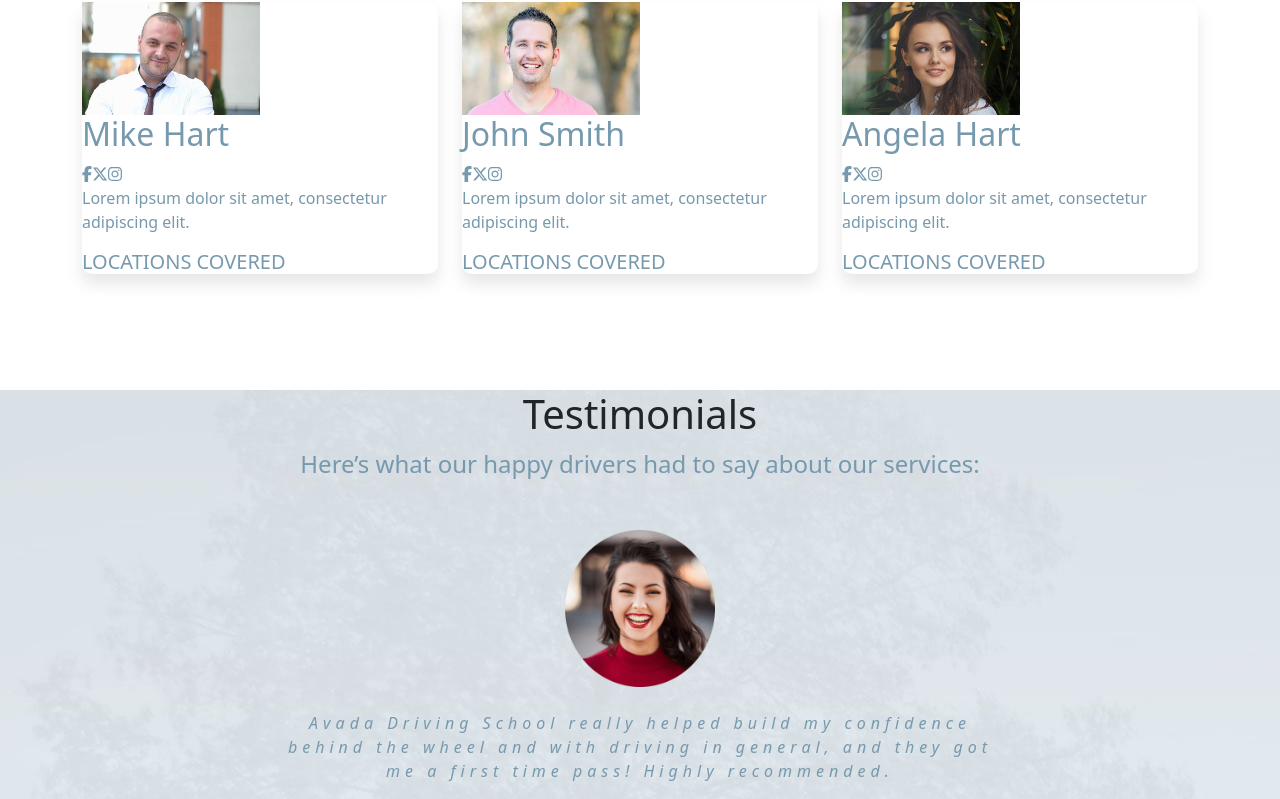
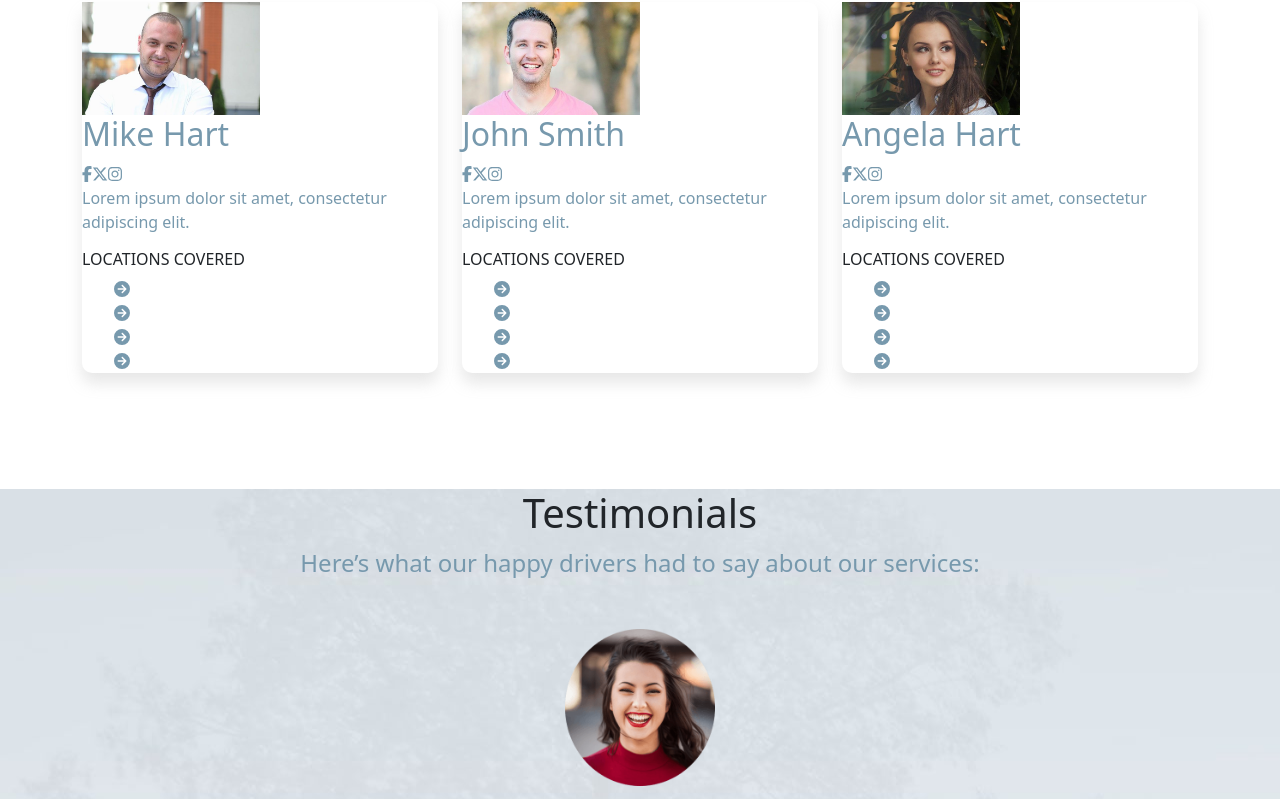
Before and after one commit to MiriamPecora/proj-html-vuejs, a Vue app: page / in a window 1280 px wide. Shown: the part 2913-3712 px from the top of the page. Built offline with nearby package versions, Linux system fonts and the light colour scheme.

Commit message:
[FIX] Card fix arrow

```diff
--- a/src/components/AppCard.vue
+++ b/src/components/AppCard.vue
@@ -28,7 +28,6 @@ export default {
     },
     computed: {
         imageUrl() {
-            console.log(this.pathFolder + this.imagePath)
             return new URL(this.pathFolder + this.imagePath + '.jpg', import.meta.url).href;
         }
     }
@@ -37,7 +36,7 @@ export default {
 
 <template>
 <div class="team-10-card" :class="{'card-lg': isFullWidth}">
-    <div class="d-flex">
+    <div>
         <img :src="imageUrl" :alt="this.name">
     </div>
     <div>
@@ -48,11 +47,23 @@ export default {
             <font-awesome-icon icon="fa-brands fa-instagram"/>
         </span>
         <p>{{ description }}</p>
-        <div>
-            <h5>LOCATIONS COVERED</h5>
+        <div :class="{'card-lg': isFullWidth}">
+            <h5 class="fs-6 text-dark">LOCATIONS COVERED</h5>
             <ul>
                 <li>
-                    <font-awesome-icon icon="fa-solid fa-circle-right-arrow"/>
+                    <font-awesome-icon icon="fa-solid fa-circle-arrow-right"/>
+                    {{ locations }}
+                </li>
+                <li>
+                    <font-awesome-icon icon="fa-solid fa-circle-arrow-right"/>
+                    {{ locations }}
+                </li>
+                <li>
+                    <font-awesome-icon icon="fa-solid fa-circle-arrow-right"/>
+                    {{ locations }}
+                </li>
+                <li>
+                    <font-awesome-icon icon="fa-solid fa-circle-arrow-right"/>
                     {{ locations }}
                 </li>
             </ul>
--- a/src/pages/PageAbout.vue
+++ b/src/pages/PageAbout.vue
@@ -51,7 +51,8 @@ export default {
             <h1 class="text-dark pt-4">Our Team</h1>
             <p class="fs-4 py-4">Lorem ipsum dolor sit amet, consectetur adipiscing elit. Nunc ultrices auctor sapien id cursus. Aliquam maximus turpis in vehicula semper.</p>
             <!-- AppCard component  -->
-            <AppCard v-for="(instructor, index) in store.instructors" :image-path="instructor.picture.about"/>
+            <AppCard class="d-flex" v-for="(instructor, index) in store.instructors" :image-path="instructor.picture.about" :name="instructor.name"
+            :description="instructor.description" :locations="instructor.locations[0]"/>
         </div>
     </section>
     <!-- promise section -->
```
